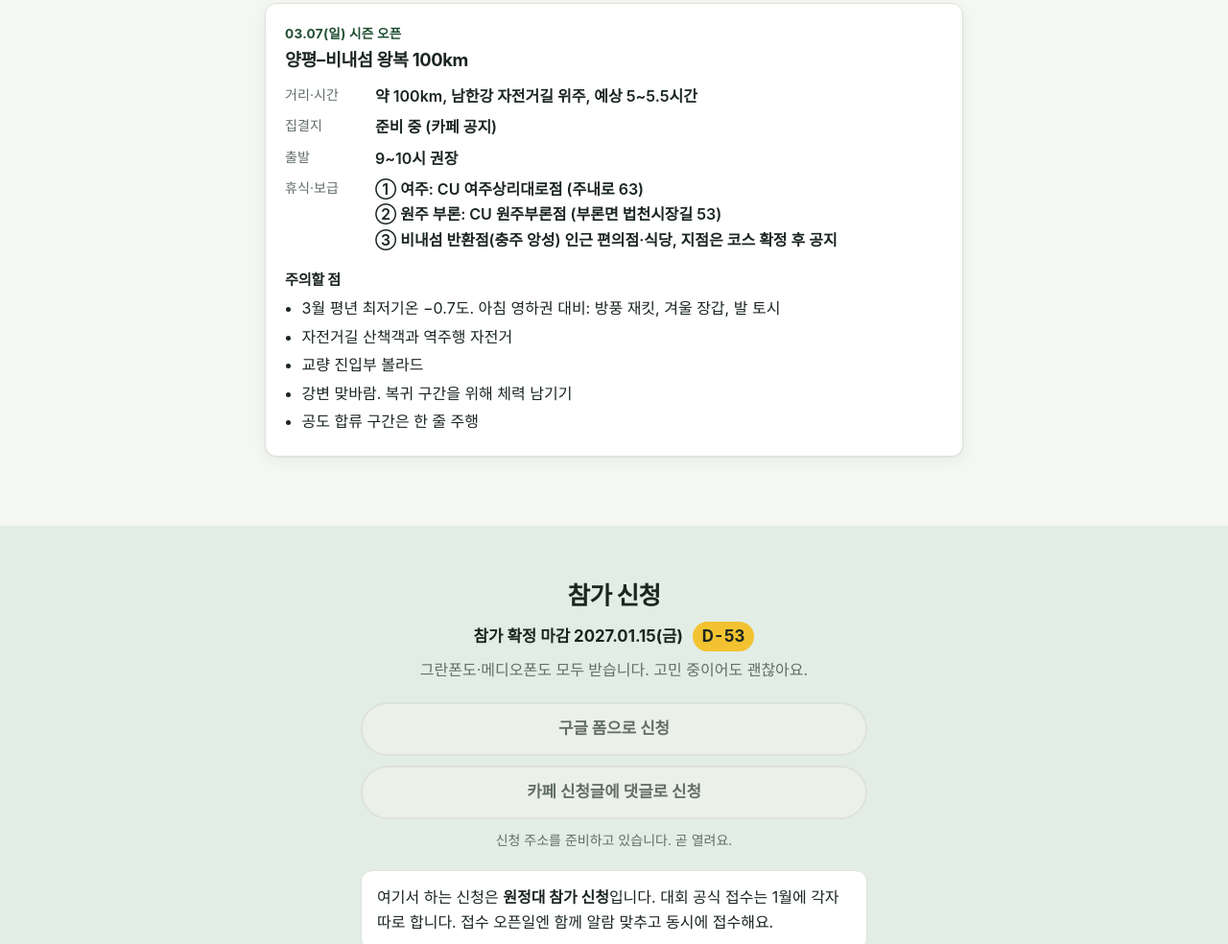
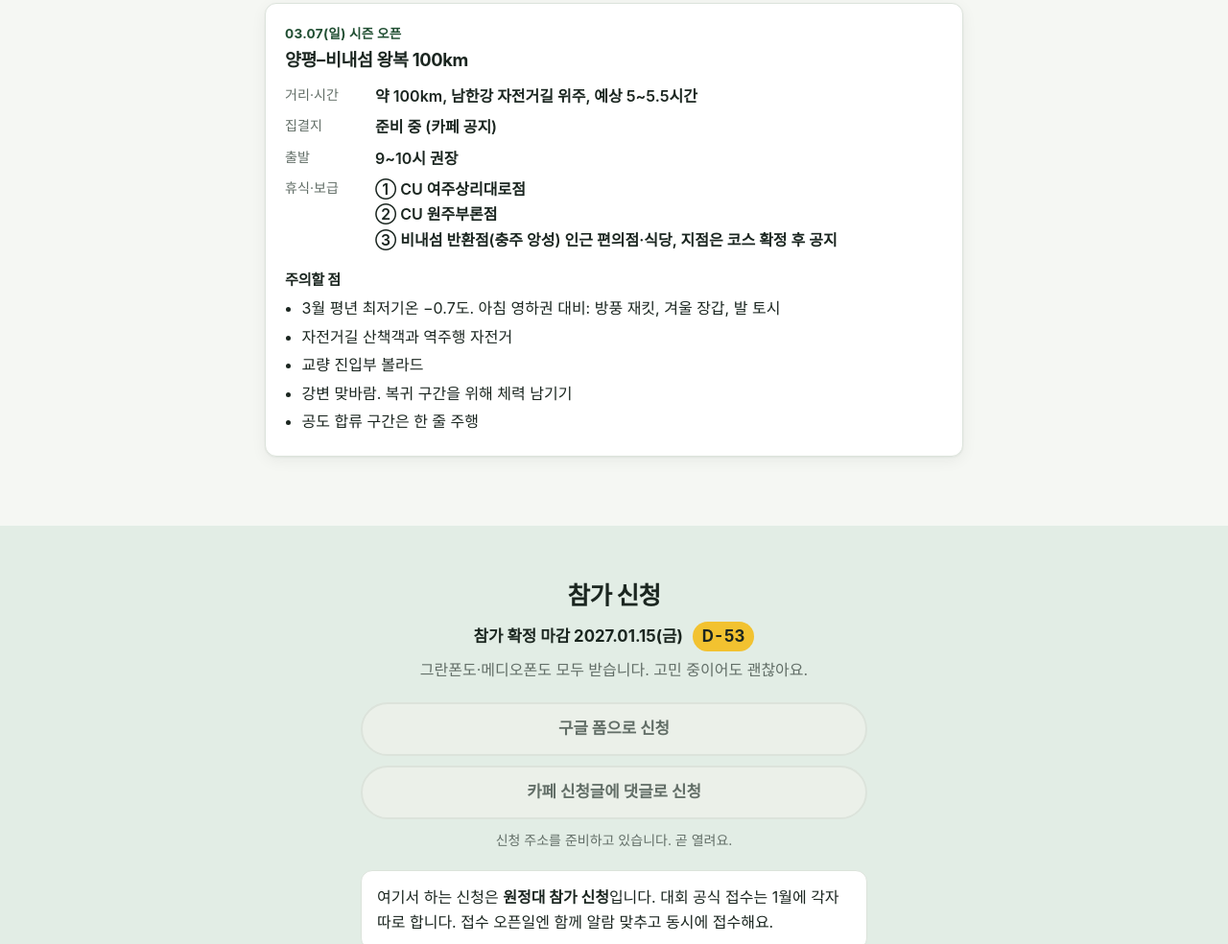
Before and after one commit to oki9785-web/seorak2027, a plain HTML site: page index.html in a window 1280 px wide. Shown: the part 4159-5143 px from the top of the page at 96% size. Drawn offline with Linux system fonts and the light colour scheme; a web font is replaced by a local one.

Commit message:
3/7 보급 지점 1, 2는 편의점 이름만 표시
Co-Authored-By: Claude Opus 5.5 <noreply@anthropic.com>

```diff
--- a/index.html
+++ b/index.html
@@ -152,7 +152,7 @@
             <div><dt>거리·시간</dt><dd>약 100km, 남한강 자전거길 위주, 예상 5~5.5시간</dd></div>
             <div><dt>집결지</dt><dd id="meetPoint">준비 중 (카페 공지)</dd></div>
             <div><dt>출발</dt><dd id="meetTime">9~10시 권장</dd></div>
-            <div><dt>휴식·보급</dt><dd>① 여주: CU 여주상리대로점 (주내로 63)<br>② 원주 부론: CU 원주부론점 (부론면 법천시장길 53)<br>③ 비내섬 반환점(충주 앙성) 인근 편의점·식당, 지점은 코스 확정 후 공지</dd></div>
+            <div><dt>휴식·보급</dt><dd>① CU 여주상리대로점<br>② CU 원주부론점<br>③ 비내섬 반환점(충주 앙성) 인근 편의점·식당, 지점은 코스 확정 후 공지</dd></div>
           </dl>
           <h4>주의할 점</h4>
           <ul class="dots">
```
Also changed, not shown: 1 other file.
